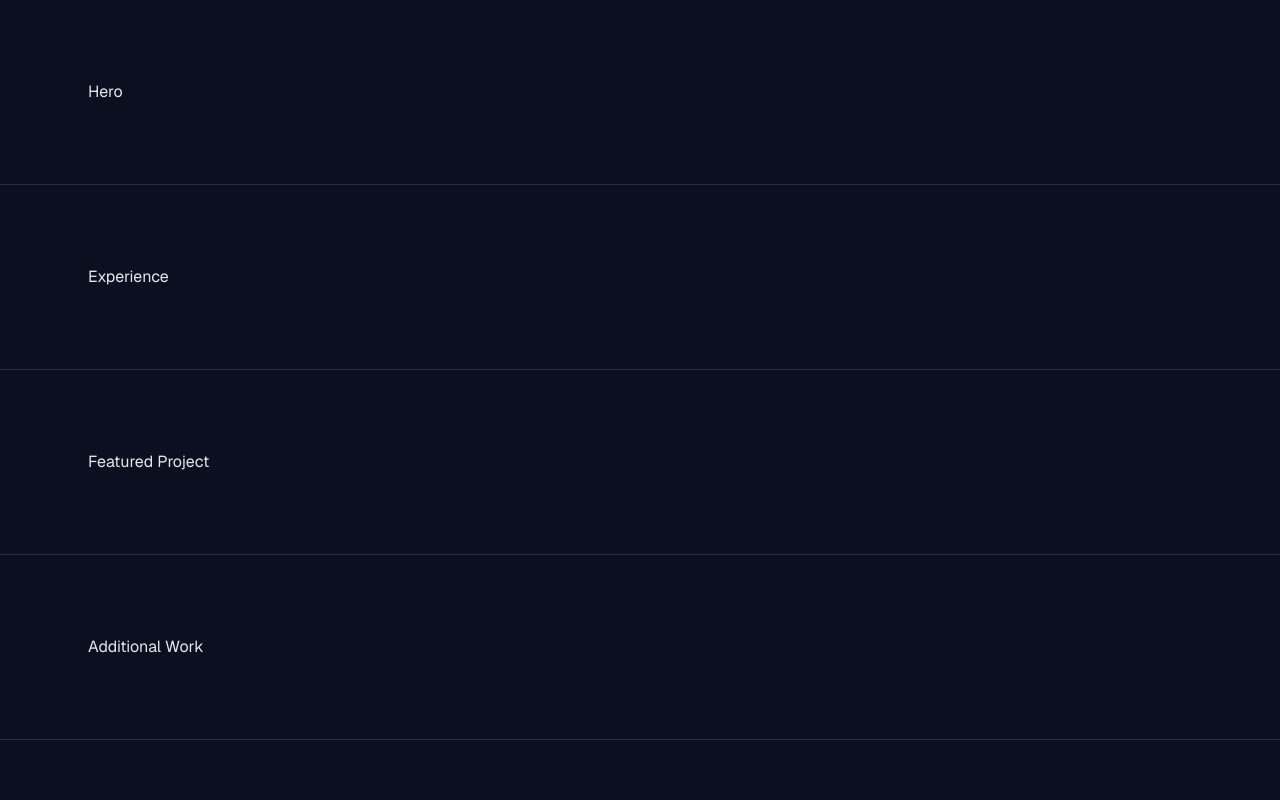
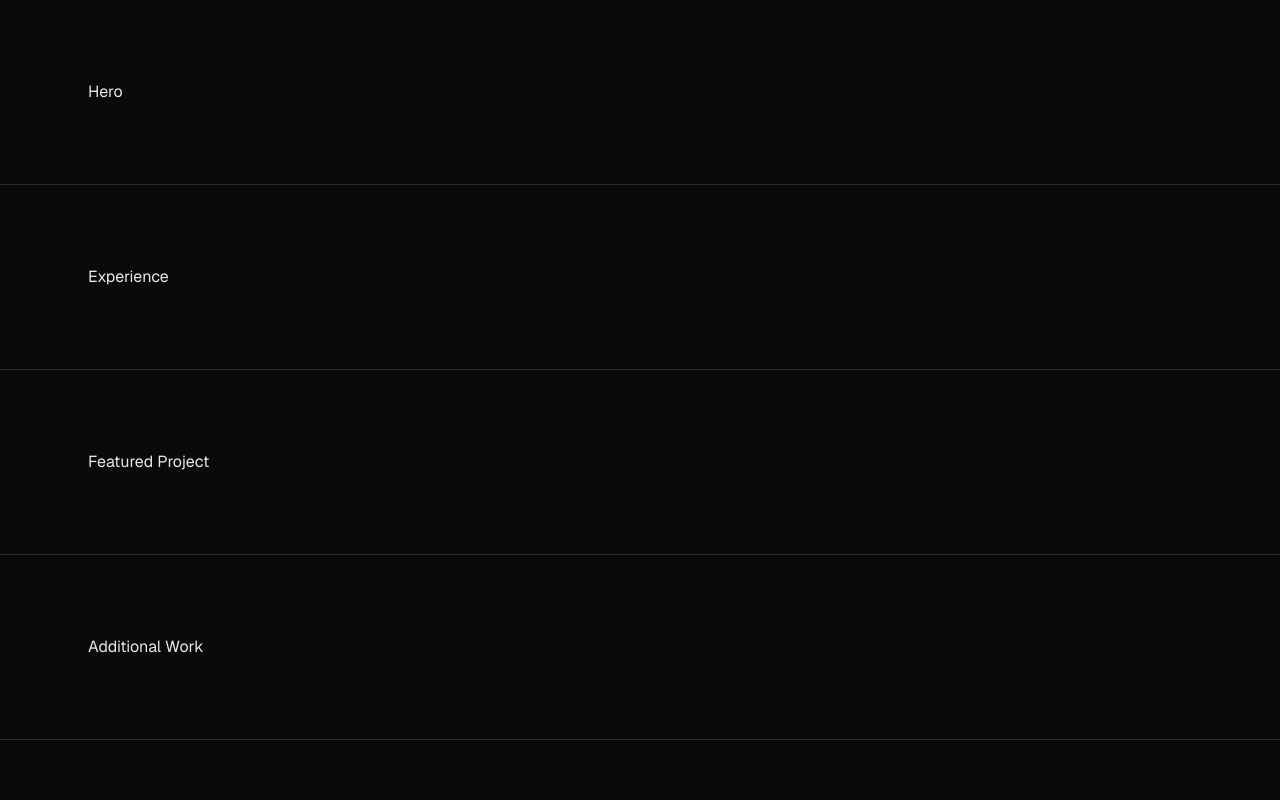
Before and after one commit to Jeremiahtaylor2017/personalsite, a Next.js app: page / in a window 1280 px wide. Shown: the top 800 px of the page. Built offline with nearby package versions, Linux system fonts and the light colour scheme.

Commit message:
wip: changed bg-color

```diff
--- a/app/globals.css
+++ b/app/globals.css
@@ -1,9 +1,9 @@
 @import "tailwindcss";
 
 :root {
-	--background: #0b1020;
+	--background: #0a0a0a;
 	--foreground: #e5e7eb;
-	--muted: #94a3b8;
+	--muted: #a1a1aa;
 	--border: rgba(148, 163, 184, 0.2);
 }
 
```
